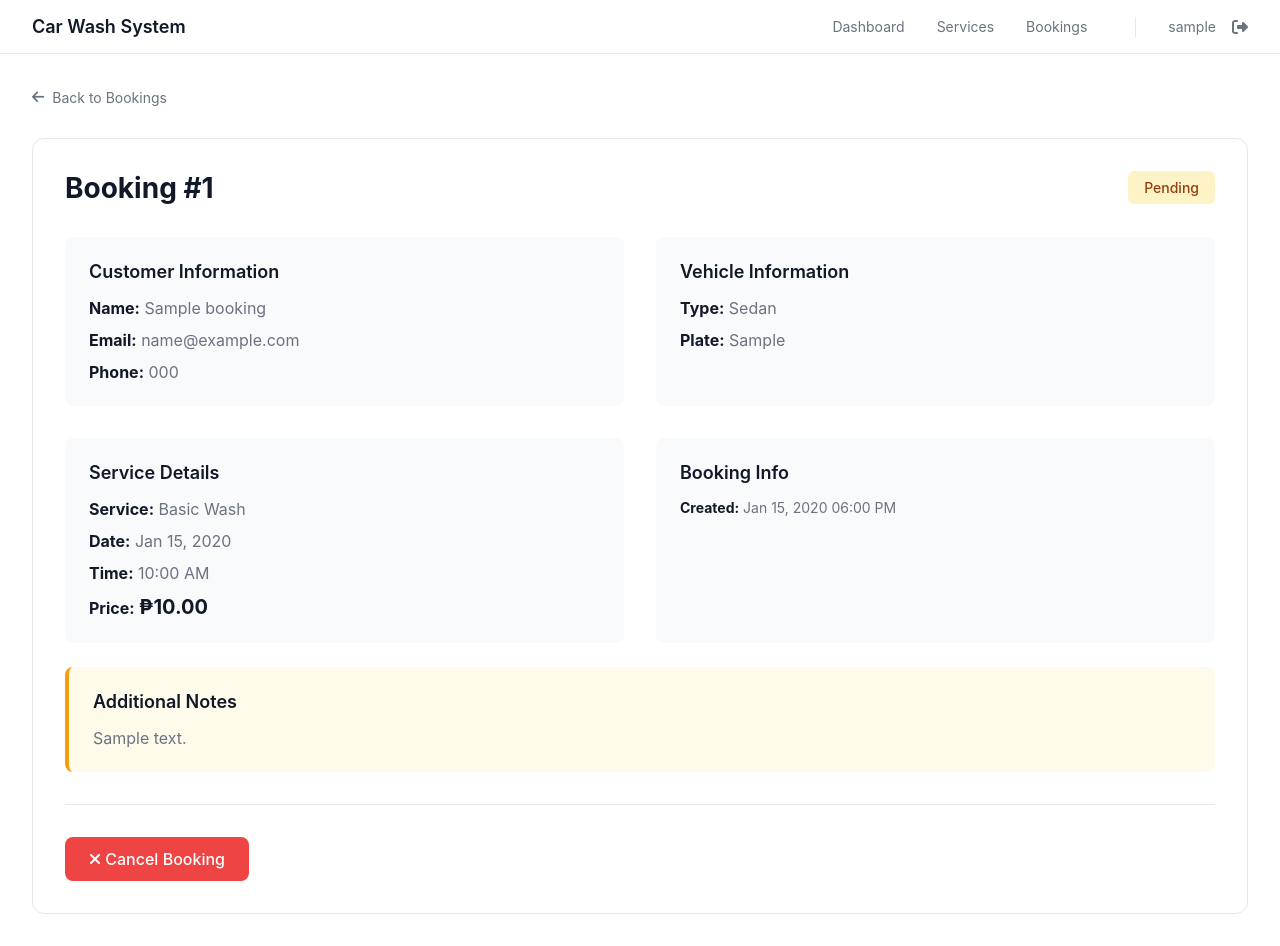
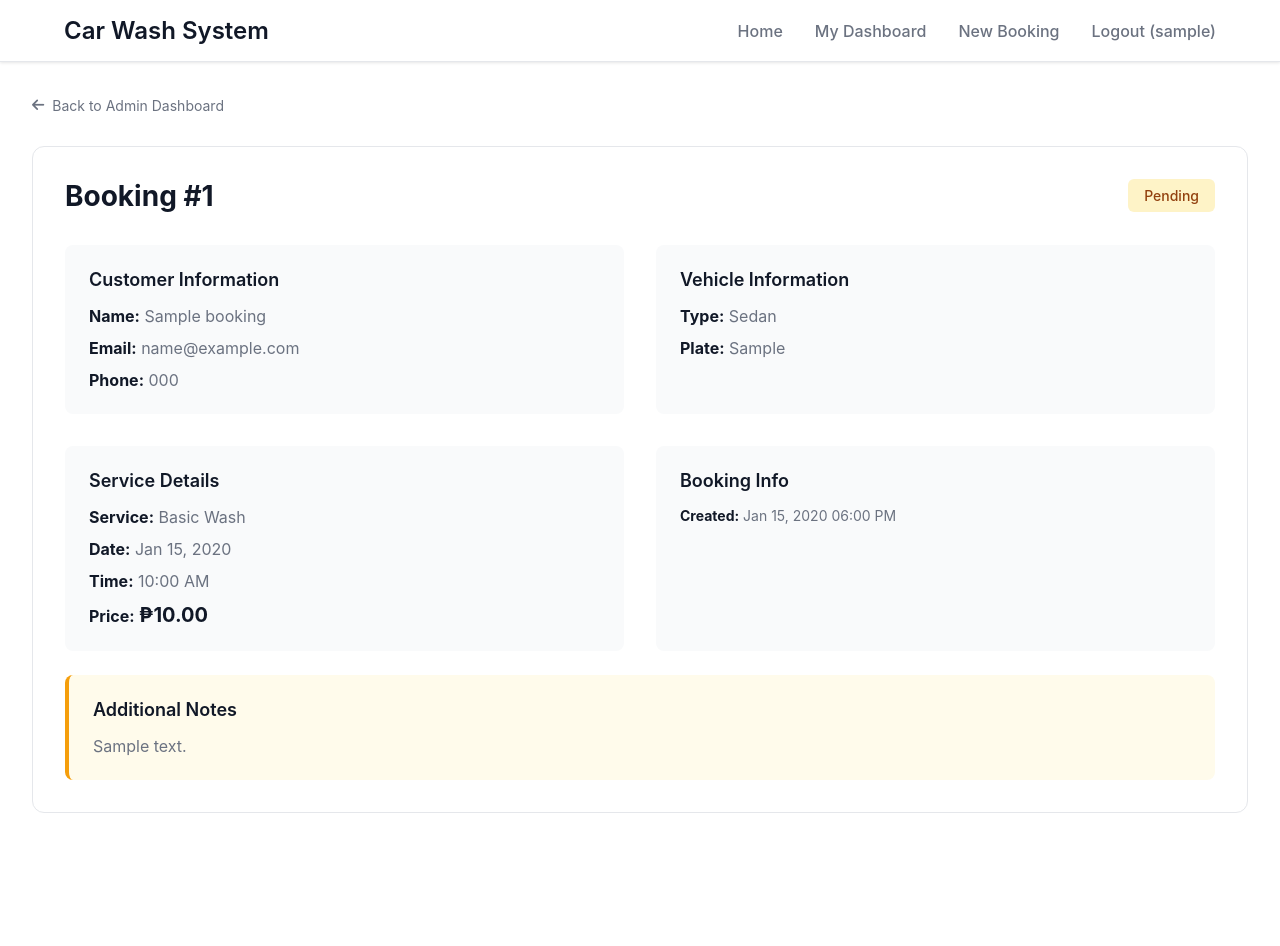
Before and after one commit to kodzuken-ai/carwash-booking-system, a Django app: page /user/booking/1/ in a window 1280 px wide. After the commit the page ends 813 px from the top, so only its background shows below. Run offline with Django 4.2, Linux system fonts and the light colour scheme; a user stored in the database is signed in; tables that the repository leaves empty hold one stand-in row (values such as "Sample post").

Commit message:
Fix admin booking detail redirect and navigation

```diff
--- a/templates/user/booking_detail.html
+++ b/templates/user/booking_detail.html
@@ -3,34 +3,14 @@
 {% block title %}Booking #{{ booking.id }} - Car Wash System{% endblock %}
 
 {% block navigation %}
-<!-- Top Navigation Bar -->
-<div style="background: #ffffff; border-bottom: 1px solid #e5e7eb; padding: 1rem 2rem;">
-    <div style="max-width: 1400px; margin: 0 auto; display: flex; justify-content: space-between; align-items: center;">
-        <div style="font-size: 1.125rem; font-weight: 600; color: #111827;">Car Wash System</div>
-        <div style="display: flex; align-items: center; gap: 2rem;">
-            {% if user.profile.role == 'admin' %}
-                <a href="{% url 'admin_dashboard' %}" style="color: #6b7280; text-decoration: none; font-size: 0.875rem;">Admin Dashboard</a>
-            {% else %}
-                <a href="{% url 'user_dashboard' %}" style="color: #6b7280; text-decoration: none; font-size: 0.875rem;">Dashboard</a>
-                <a href="{% url 'user_services' %}" style="color: #6b7280; text-decoration: none; font-size: 0.875rem;">Services</a>
-                <a href="{% url 'user_bookings' %}" style="color: #6b7280; text-decoration: none; font-size: 0.875rem;">Bookings</a>
-            {% endif %}
-            <div style="display: flex; align-items: center; gap: 1rem; margin-left: 1rem; padding-left: 2rem; border-left: 1px solid #e5e7eb;">
-                <span style="color: #6b7280; font-size: 0.875rem;">{{ user.username }}</span>
-                <a href="{% url 'logout' %}" style="color: #6b7280; text-decoration: none;" title="Logout">
-                    <i class="fas fa-sign-out-alt"></i>
-                </a>
-            </div>
-        </div>
-    </div>
-</div>
+{{ block.super }}
 {% endblock %}
 
 {% block content %}
 <div style="max-width: 1400px; margin: 0 auto; padding: 2rem;">
 
 <!-- Back Button -->
-{% if user.profile.role == 'admin' %}
+{% if user.is_staff or user.is_superuser %}
     <a href="{% url 'admin_dashboard' %}" style="display: inline-flex; align-items: center; gap: 0.5rem; color: #6b7280; text-decoration: none; margin-bottom: 2rem; font-size: 0.875rem;">
         <i class="fas fa-arrow-left"></i> Back to Admin Dashboard
     </a>
@@ -88,7 +68,7 @@
     {% endif %}
 
     <!-- Actions (Only for regular users, not admins) -->
-    {% if booking.status == 'pending' and user.profile.role != 'admin' %}
+    {% if booking.status == 'pending' and not user.is_staff and not user.is_superuser %}
     <div style="margin-top: 2rem; padding-top: 2rem; border-top: 1px solid #e5e7eb;">
         <a href="{% url 'delete_booking' booking.id %}" class="btn btn-danger" style="padding: 0.75rem 1.5rem;">
             <i class="fas fa-times"></i> Cancel Booking
```
